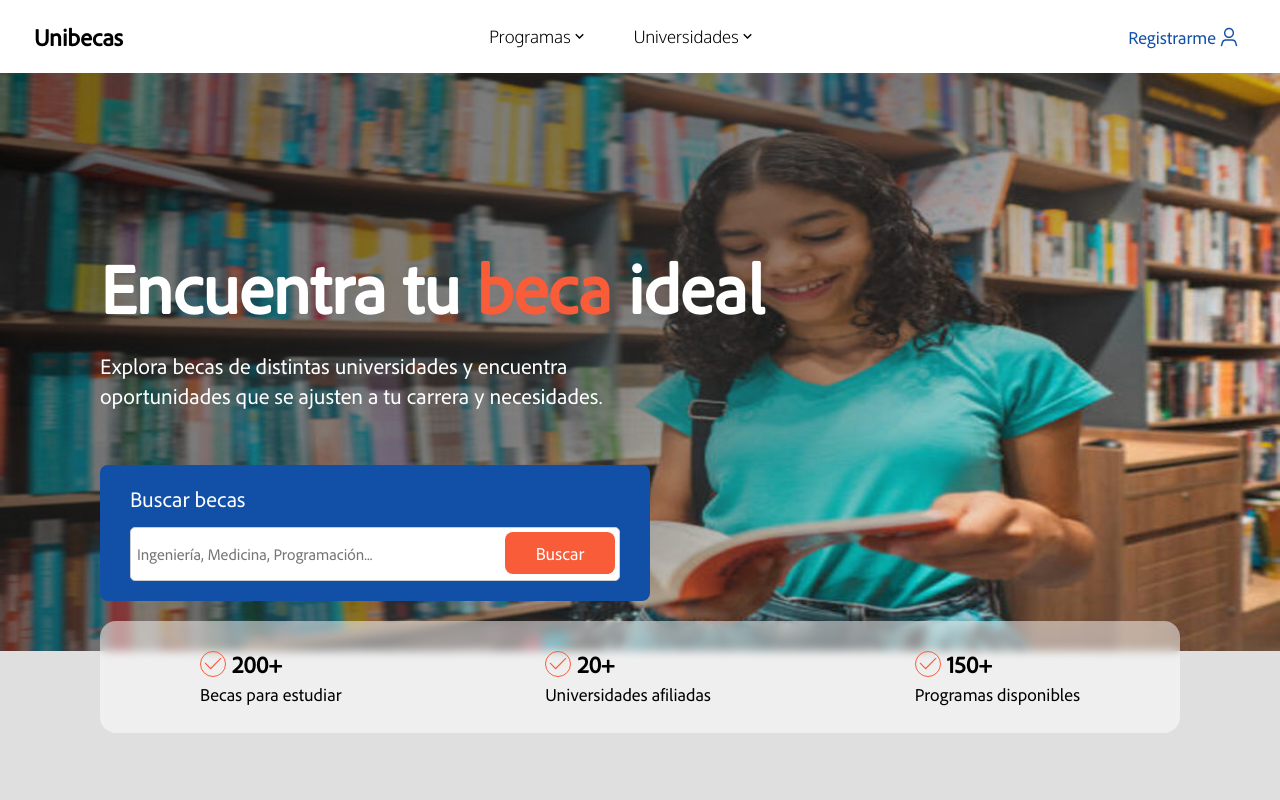
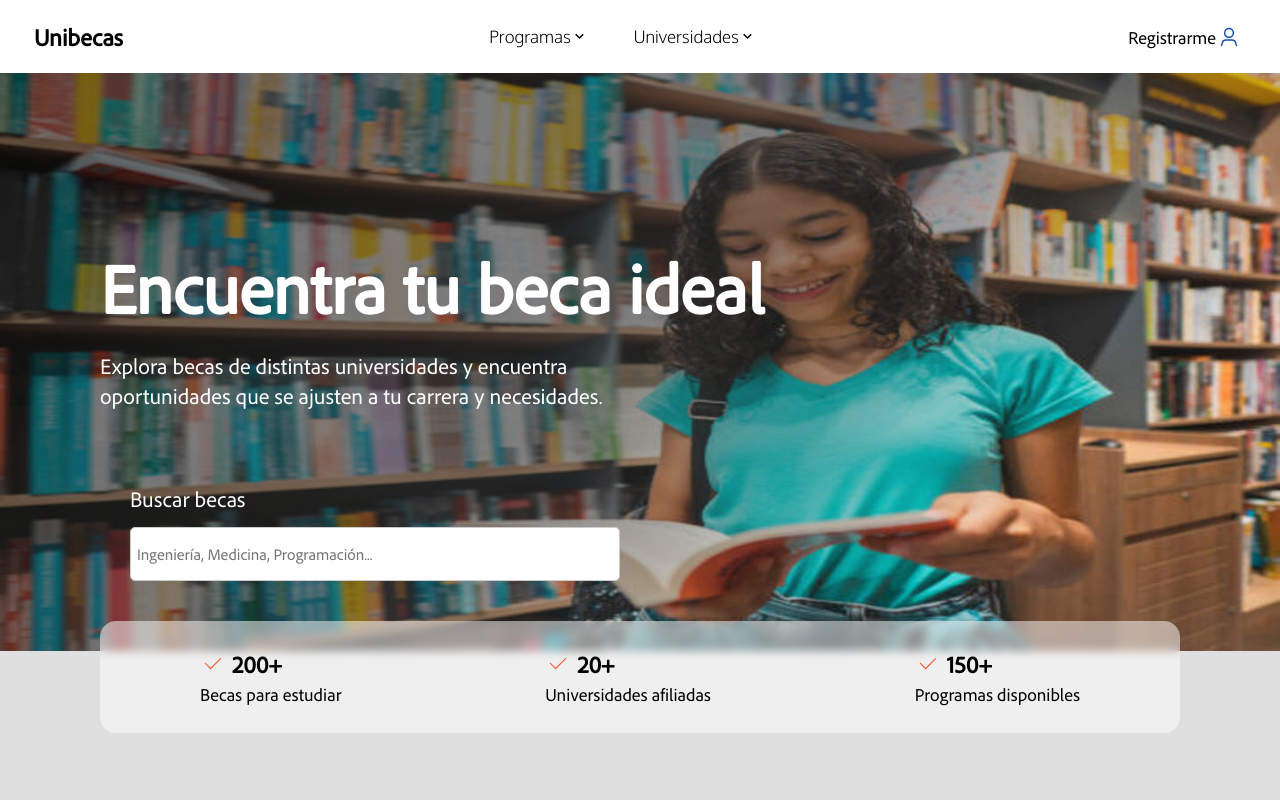
Before and after one commit to AlexanderCassiani/unibecas, a React (Vite) app in the folder frontend/: page / in a window 1280 px wide. Shown: the top 800 px of the page. Built offline with nearby package versions, Linux system fonts and the light colour scheme.

Commit message:
Style: actualiza los nombre de las variables css

```diff
--- a/frontend/src/index.css
+++ b/frontend/src/index.css
@@ -1,6 +1,7 @@
 :root {
-  --primary-color: #f95c39;
-  --secondary-color: #1250a8;
+  --color-primario: #a31a1c;
+  --color-secundario: #1250a8;
+  --color-terciario: #7f44a0;
 
   --error: #ff3b4f;
 }
```
